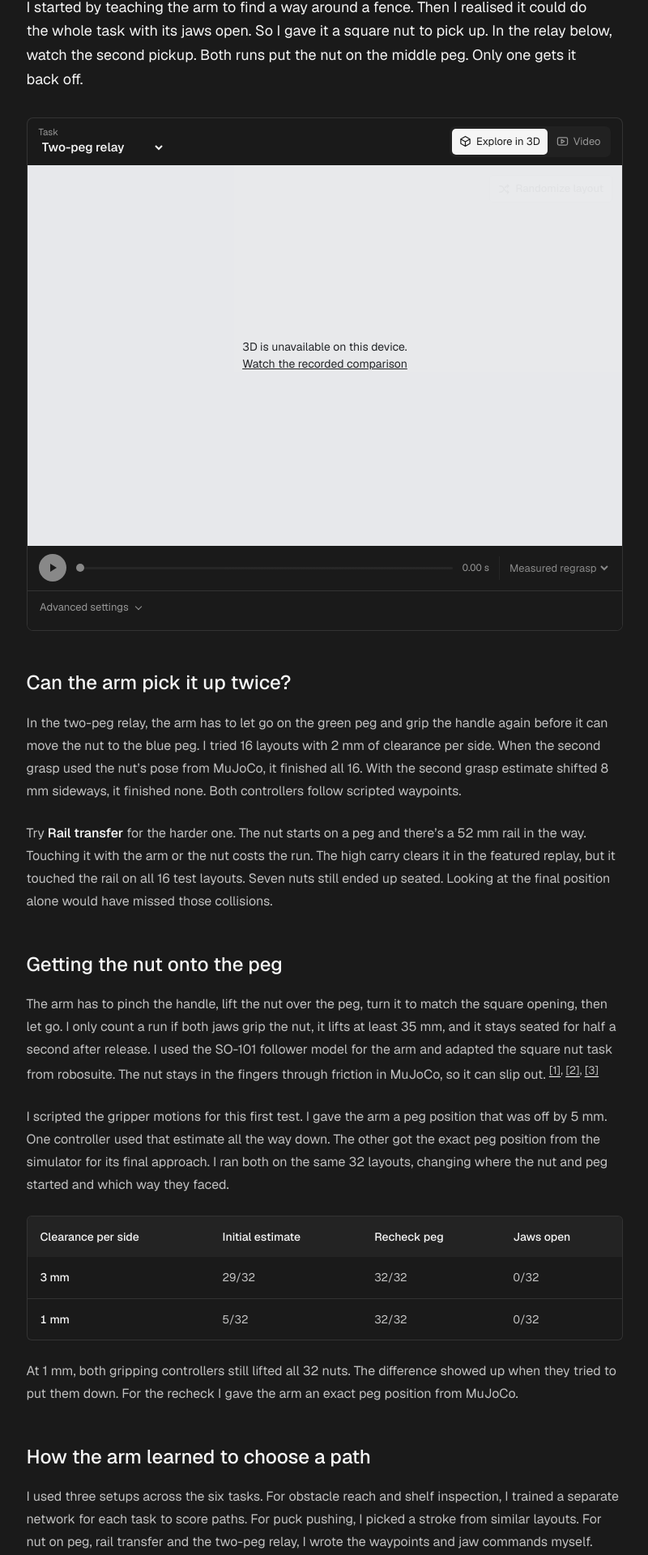
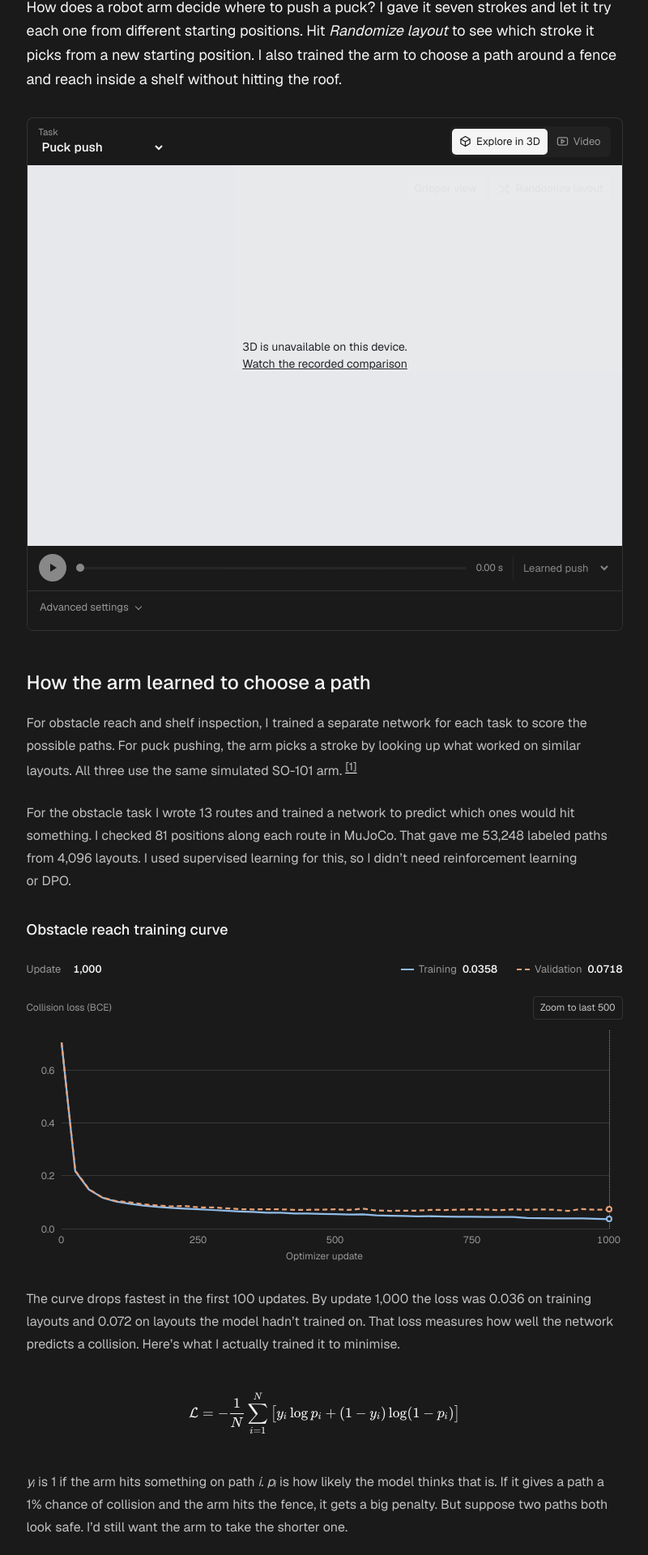
Before and after one commit to Ehdunhackme/ehdunhackme.github.io, a Next.js app: page /writings/so101-path-learning in a window 1280 px wide. Shown: the part 231-2151 px from the top of the page at 81% size, without its empty margins (232-1032 px from the left). Built offline with nearby package versions, Linux system fonts and the light colour scheme.

Commit message:
Keep the SO-101 article and demo on learned path selection

```diff
--- a/public/assets/writings/arcbench/replay/replay.js
+++ b/public/assets/writings/arcbench/replay/replay.js
@@ -2,9 +2,6 @@ const $ = (id) => document.getElementById(id);
 import {mountDisclosure} from "./disclosure.mjs";
 mountDisclosure(document.querySelector("details"));
 const tasks = {
-  relay: {seed:2026,family:7,sliders:[["clearance","Side clearance",1,4,2,"mm"],["bias","Regrasp estimate error",0,10,8,"mm"]],methods:[["scripted","Measured regrasp"],["nominal","Estimated regrasp"]]},
-  transfer: {seed:2040,family:6,sliders:[["clearance","Side clearance",1,4,2,"mm"],["rail","Rail height",38,62,52,"mm"]],methods:[["scripted","Clear the rail"],["nominal","Low carry"]]},
-  assembly: {seed:2026, family:5, sliders:[["clearance","Side clearance",1,4,3,"mm"],["error","Peg estimate error",0,8,5,"mm"]], methods:[["scripted","Recheck peg"],["nominal","Initial estimate"],["open","Jaws open"]]},
   puck: {seed:2402, family:4, sliders:[["distance","Push distance",45,77,60,"mm"]], methods:[["learned","Learned push"],["direct","Straight push"],["release","Release paddle"]]},
   shelf: {seed:720001, family:3, sliders:[["width","Opening width",85,190,110,"mm"],["depth","Inspection depth",45,105,75,"mm"]], methods:[["learned","Learned route"],["fixed","Fixed route"],["direct","Direct reach"]]},
   reach: {seed:700000, family:0, sliders:[["offset","Fixture offset",-55,55,0,"mm"],["angle","Target rotation",-18,18,0,"°"]], methods:[["learned","Learned route"],["direct","Direct reach"]]}
@@ -93,13 +90,10 @@ function tick(now){
 function pick(){
   elapsed=0;pause();inspecting=false;view.gap(null);view.showRoute(mode.value);view.paths($("paths").checked);
   draw();
-  const p=route(),result=p.outcome==="reached"?({relay:"Both placements complete",transfer:"Rail cleared and nut seated",assembly:"Seated and released",puck:"On target",shelf:"Inspection complete",reach:"Target reached"})[task]:p.outcome==="contact"?(mode.value==="release"?"Paddle dropped":"Collision"):"Outside tolerance";
+  const p=route(),result=p.outcome==="reached"?({puck:"On target",shelf:"Inspection complete",reach:"Target reached"})[task]:p.outcome==="contact"?(mode.value==="release"?"Paddle dropped":"Collision"):"Outside tolerance";
   $("finish").textContent=mode.value==="release"?result:result+" · "+p.error_mm.toFixed(1)+" mm";
   const entries=[["Layout seed",run.seed],["Outcome",result],["Final error",p.error_mm+" mm"]];
-  if(p.stages) entries.push(["Placements",p.completed+" / "+p.required]);
-  if(task==="transfer") entries.push(["Rail contact",p.stages[0].rail_hit?"Yes":"No"]);
-  if(run.assembly) entries.push(["Peak lift",p.lift_mm+" mm"],["Seated after release",p.seated_s+" s"]);
-  else entries.push([task==="puck"?"Puck travel":"Gripper travel",p.distance_mm+" mm"]);
+  entries.push([task==="puck"?"Puck travel":"Gripper travel",p.distance_mm+" mm"]);
   if(shelf && p.gaps)entries.push(["Closest clearance",Math.min(...p.gaps.map(g=>g.mm)).toFixed(2)+" mm"]);
   if(task==="puck")entries.push(["First contact",p.first_touch==null?"None":p.first_touch.toFixed(2)+" s"]);
   if(p.push_steps>0)entries.push(["Both jaws held during push",(100*p.gripped_push_steps/p.push_steps).toFixed(1)+"%"]);
--- a/src/app/writings/so101-path-learning/page.tsx
+++ b/src/app/writings/so101-path-learning/page.tsx
@@ -6,7 +6,7 @@ const image = {
   url: "/assets/writings/arcbench/social.jpg",
   width: 1200,
   height: 630,
-  alt: "A black SO-101 arm holding a square nut over a blue peg in simulation",
+  alt: "A black SO-101 arm pushing a blue puck with a paddle in simulation",
 };
 
 export const metadata: Metadata = {
--- a/src/content/arcbench-interactive.tsx
+++ b/src/content/arcbench-interactive.tsx
@@ -7,20 +7,15 @@ import styles from "./arcbench.module.css";
 
 const assets = "/assets/writings/arcbench";
 const taskNames = {
-  relay: "Two-peg relay", transfer: "Rail transfer", assembly: "Nut on peg",
   reach: "Obstacle reach", shelf: "Shelf inspection", puck: "Puck push",
 } as const;
 const taskGroups = [
-  { name: "Scripted grips", tasks: ["relay", "transfer", "assembly"] },
   { name: "Supervised path scoring", tasks: ["reach", "shelf"] },
   { name: "Learned push selection", tasks: ["puck"] },
 ] as const;
 type Task = keyof typeof taskNames;
 
 const comparisons: Record<Task, readonly [string, string]> = {
-  relay: ["Estimated regrasp","Measured regrasp"],
-  transfer: ["Low carry","Clear the rail"],
-  assembly: ["Initial peg estimate", "Recheck peg position"],
   reach: ["Direct reach", "Learned route"],
   shelf: ["Direct reach", "Learned route"],
   puck: ["Straight push", "Learned push"],
@@ -222,11 +217,23 @@ function ComparisonFilm({ task }: { task: Task }) {
 }
 
 export function Replays() {
-  const [task, setTask] = useState<Task>("relay");
+  const [task, setTask] = useState<Task>("puck");
   const [orbit, setOrbit] = useState(true);
   useEffect(() => {
-    const requested = new URLSearchParams(window.location.search).get("task");
-    if (requested && Object.prototype.hasOwnProperty.call(taskNames, requested)) setTask(requested as Task);
+    const url = new URL(window.location.href);
+    const requested = url.searchParams.get("task");
+    if (requested && Object.prototype.hasOwnProperty.call(taskNames, requested)) {
+      setTask(requested as Task);
+    } else if (requested) {
+      url.searchParams.delete("task");
+    }
+    if (url.hash === "#gripper-courses" || url.hash === "#assembly") {
+      url.hash = "replays";
+      document.getElementById("replays")?.scrollIntoView();
+    }
+    if (url.href !== window.location.href) {
+      window.history.replaceState(window.history.state, "", url);
+    }
   }, []);
   function chooseTask(value: Task) {
     setTask(value);
--- a/src/content/arcbench.tsx
+++ b/src/content/arcbench.tsx
@@ -7,7 +7,7 @@ import styles from "./smollertts.module.css";
 
 export const title = "Robot path learning with an SO-101 arm";
 export const description =
-  "I trained a simulated SO-101 to pick a route, then tested what it takes to grip a square nut and fit it onto a peg. Try the arm and see the training curve.";
+  "I trained an SO-101 arm to choose paths around obstacles and into a shelf, then tested whether it could pick a better stroke for pushing a puck.";
 
 const robot =
   "https://github.com/TheRobotStudio/SO-ARM100/tree/141aea7bcac2744d92998e30268c413202a56f96/Simulation/SO101";
@@ -42,98 +42,21 @@ export function ArcbenchArticle() {
           </div>
         </header>
         <p className={styles.lead}>
-          I started by teaching the arm to find a way around a fence. Then I
-          realised it could do the whole task with its jaws open. So I gave it a
-          square nut to pick up. In the relay below, watch the second pickup.
-          Both runs put the nut on the middle peg. Only one gets it back off.
+          How does a robot arm decide where to push a puck? I gave it seven
+          strokes and let it try each one from different starting positions.
+          Hit <em>Randomize layout</em> to see which stroke it picks from a
+          new starting position. I also trained the arm to choose a path around
+          a fence and reach inside a shelf without hitting the roof.
         </p>
         <Replays />
 
-        <h2 id="gripper-courses">Can the arm pick it up twice?</h2>
-        <p>
-          In the two-peg relay, the arm has to let go on the green peg and
-          grip the handle again before it can move the nut to the blue peg.
-          I tried 16 layouts with 2 mm of clearance per side. When the second
-          grasp used the nut’s pose from MuJoCo, it finished all 16. With the
-          second grasp estimate shifted 8 mm sideways, it finished none.
-          Both controllers follow scripted waypoints.
-        </p>
-        <p>
-          Try <strong>Rail transfer</strong> for the harder one. The nut starts
-          on a peg and there’s a 52 mm rail in the way. Touching it with the arm
-          or the nut costs the run. The high carry clears it in the featured
-          replay, but it touched the rail on all 16 test layouts. Seven nuts
-          still ended up seated. Looking at the final position alone would
-          have missed those collisions.
-        </p>
-
-        <h2 id="assembly">Getting the nut onto the peg</h2>
-        <p>
-          The arm has to pinch the handle, lift the nut over the peg, turn it to
-          match the square opening, then let go. I only count a run if both jaws
-          grip the nut, it lifts at least 35 mm, and it stays seated for half a
-          second after release. I used the SO-101 follower model for the arm and
-          adapted the square nut task from robosuite. The nut stays in the
-          fingers through friction in MuJoCo, so it can slip out.{" "}
-          <sup>
-            <a href="#ref-arm" aria-label="Reference 1">
-              [1]
-            </a>
-            ,{" "}
-            <a href="#ref-robosuite" aria-label="Reference 2">
-              [2]
-            </a>
-            ,{" "}
-            <a href="#ref-contact" aria-label="Reference 3">
-              [3]
-            </a>
-          </sup>
-        </p>
-        <p>
-          I scripted the gripper motions for this first test. I gave the arm a
-          peg position that was off by 5 mm. One controller used that estimate
-          all the way down. The other got the exact peg position from the
-          simulator for its final approach. I ran both on the same 32 layouts,
-          changing where the nut and peg started and which way they faced.
-        </p>
-        <div className={styles.tableScroll}>
-          <table aria-label="Nuts seated and released on 32 layouts">
-            <thead>
-              <tr>
-                <th>Clearance per side</th>
-                <th>Initial estimate</th>
-                <th>Recheck peg</th>
-                <th>Jaws open</th>
-              </tr>
-            </thead>
-            <tbody>
-              <tr>
-                <th scope="row">3 mm</th>
-                <td>29/32</td>
-                <td>32/32</td>
-                <td>0/32</td>
-              </tr>
-              <tr>
-                <th scope="row">1 mm</th>
-                <td>5/32</td>
-                <td>32/32</td>
-                <td>0/32</td>
-              </tr>
-            </tbody>
-          </table>
-        </div>
-        <p>
-          At 1 mm, both gripping controllers still lifted all 32 nuts. The
-          difference showed up when they tried to put them down. For the recheck I gave the arm an exact peg position from MuJoCo.
-        </p>
-
         <h2 id="training">How the arm learned to choose a path</h2>
         <p>
-          I used three setups across the six tasks. For obstacle reach and shelf
-          inspection, I trained a separate network for each task to score paths.
-          For puck pushing, I picked a stroke from similar layouts. For nut on
-          peg, rail transfer and the two-peg relay, I wrote the waypoints and
-          jaw commands myself.
+          For obstacle reach and shelf inspection, I trained a separate network
+          for each task to score the possible paths. For puck pushing, the arm
+          picks a stroke by looking up what worked on similar layouts. All three
+          use the same simulated SO-101 arm.{" "}
+          <sup><a href="#ref-arm" aria-label="Reference 1">[1]</a></sup>
         </p>
         <p>
           For the obstacle task I wrote 13 routes and trained a network to
@@ -230,8 +153,8 @@ export function ArcbenchArticle() {
           each controller on the same 96 layouts at every opening width,
           following the comparison approach in MotionBenchMaker.{" "}
           <sup>
-            <a href="#ref-planning" aria-label="Reference 4">
-              [4]
+            <a href="#ref-planning" aria-label="Reference 3">
+              [3]
             </a>
           </sup>
         </p>
@@ -328,9 +251,11 @@ export function ArcbenchArticle() {
 
         <p>
           In the 3D demo the paddle is loose. It starts between the fingers,
-          and the jaws squeeze the handle through the push. Switch to <em>Gripper
+          and the jaws squeeze the handle through the push.{" "}
+          <sup><a href="#ref-contact" aria-label="Reference 2">[2]</a></sup>{" "}
+          Switch to <em>Gripper
           view</em> to see it up close, or try <em>Release paddle</em> and it
-          drops. On the opening layout, pushing straight actually wins. Across
+          drops. On the featured puck layout, pushing straight actually wins. Across
           the same 64 test layouts, the original selector landed 21 pucks on
           target with the new grip. Pushing straight landed 7.
         </p>
@@ -402,15 +327,6 @@ export function ArcbenchArticle() {
                 arm geometry and actuator settings.
               </p>
             </li>
-            <li id="ref-robosuite">
-              <p>
-                robosuite.{" "}
-                <a href="https://robosuite.ai/docs/modules/environments#nut-assembly">
-                  Nut Assembly
-                </a>
-                . The square nut and peg inspired the gripper task.
-              </p>
-            </li>
             <li id="ref-contact">
               <p>
                 MuJoCo.{" "}
--- a/src/content/writings.tsx
+++ b/src/content/writings.tsx
@@ -27,7 +27,7 @@ export function WritingsContent() {
                   <span className="writing-year" aria-hidden="true">2026</span>
                   <span className="writing-entry-content">
                     <span className="writing-section-title">Robot path learning with an SO-101 arm</span>
-                    <span className="writing-section-description">I trained an arm to choose a path, then gave its gripper a square nut to fit onto a peg.</span>
+                    <span className="writing-section-description">Can an arm learn which path clears a shelf or which push lands a puck on target?</span>
                   </span>
                   <span className="writing-section-side">
                     <time className="writing-date" dateTime="2026-11-22">
```
Also changed, not shown: public/assets/writings/arcbench/social.jpg, 1 other file (tests, documents, lock files or other folders).
